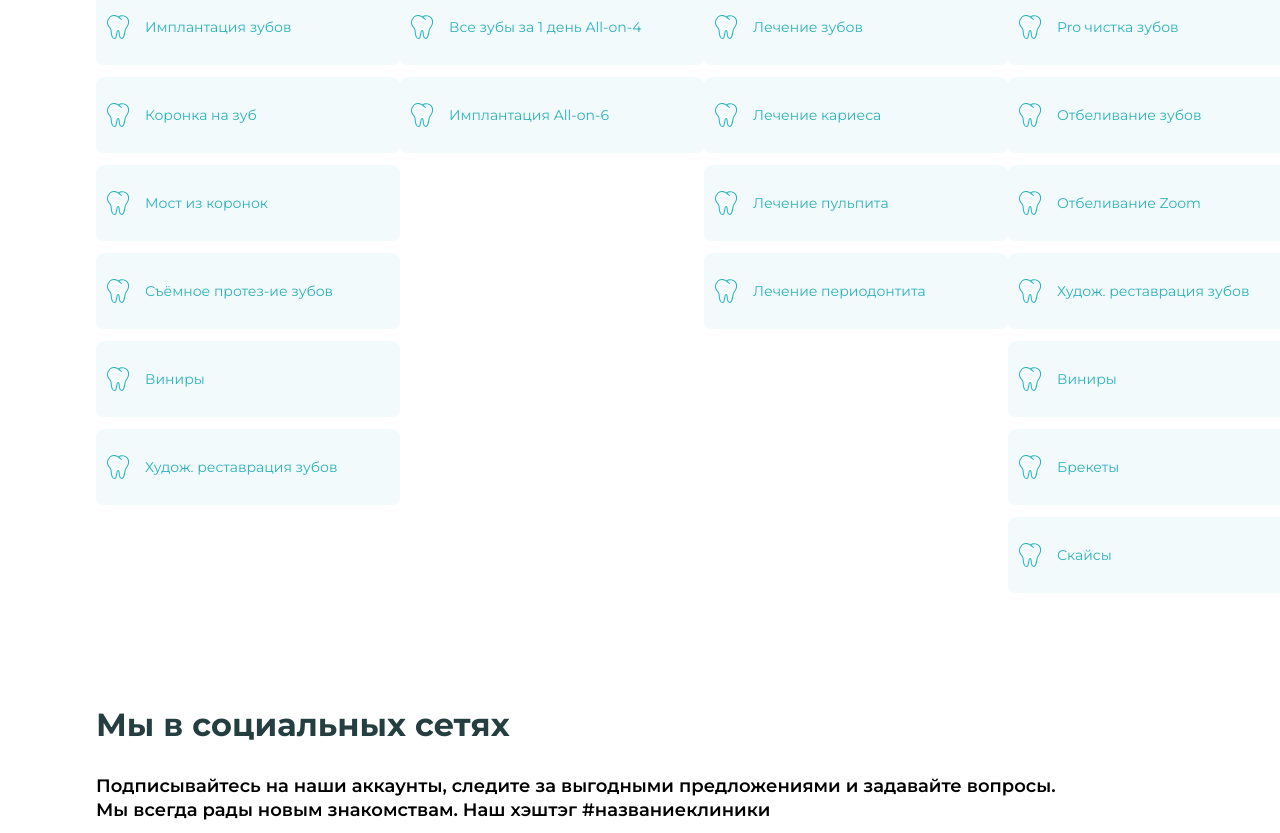
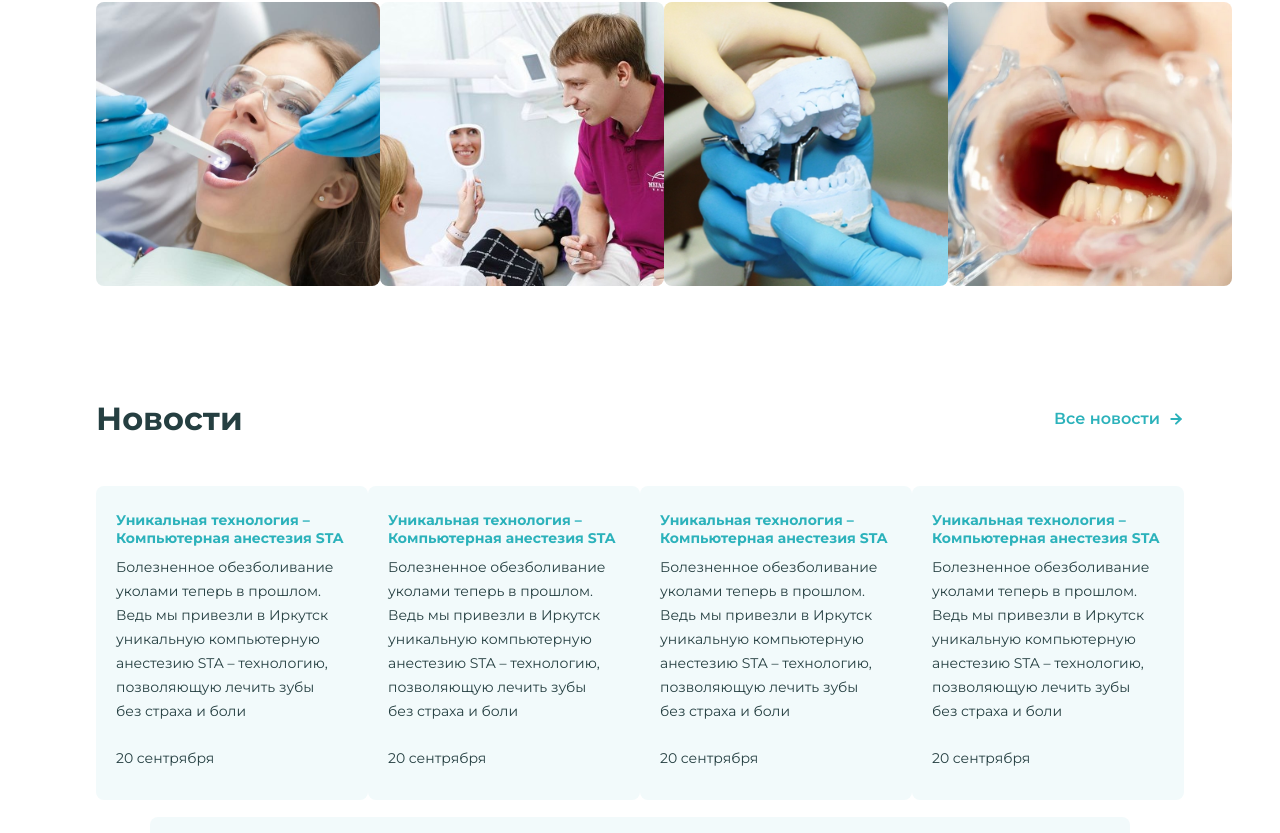
Before and after one commit to Cucumberchik/megatooth, a React (Create React App) app: page / in a window 1280 px wide. Shown: the part 907-1740 px from the top of the page. Built offline with nearby package versions, Linux system fonts and the light colour scheme.

Commit message:
finished news
News

```diff
--- a/src/components/pages/Home/Home.jsx
+++ b/src/components/pages/Home/Home.jsx
@@ -1,16 +1,16 @@
-import React from 'react'
-import { HomeSwiper } from './HomeSwiper'
-import { AboutUsOurDoctor } from './AboutUsOurDoctor'
-import Main from "../Hero/main";
-import HomeRating from "./HomeRating"
+import React from "react";
+import { HomeSwiper } from "./HomeSwiper";
+import { AboutUsOurDoctor } from "./AboutUsOurDoctor";
+import HomeRating from "./HomeRating";
 import Social from "../Social/Social";
+import News from "../News/News";
 
 export default function Home() {
     return (
         <div>
             <HomeSwiper />
-            <Main />
             <Social />
+            <News />
             <AboutUsOurDoctor />
             <HomeRating />
         </div>
--- /dev/null
+++ b/src/components/pages/News/News.jsx
@@ -0,0 +1,50 @@
+import React from "react";
+import newIcon from "./newicon.svg";
+import "./news.css";
+import NewsCard from "./Newscard";
+function News() {
+    const cardData = [
+        {
+            title: "Уникальная технология – Компьютерная анестезия STA",
+            info: "Болезненное обезболивание уколами теперь в прошлом. Ведь мы привезли в Иркутск уникальную компьютерную анестезию STA – технологию, позволяющую лечить зубы без страха и боли",
+            date: "20 сентрября",
+        },
+        {
+            title: "Уникальная технология – Компьютерная анестезия STA",
+            info: "Болезненное обезболивание уколами теперь в прошлом. Ведь мы привезли в Иркутск уникальную компьютерную анестезию STA – технологию, позволяющую лечить зубы без страха и боли",
+            date: "20 сентрября",
+        },
+        {
+            title: "Уникальная технология – Компьютерная анестезия STA",
+            info: "Болезненное обезболивание уколами теперь в прошлом. Ведь мы привезли в Иркутск уникальную компьютерную анестезию STA – технологию, позволяющую лечить зубы без страха и боли",
+            date: "20 сентрября",
+        },
+        {
+            title: "Уникальная технология – Компьютерная анестезия STA",
+            info: "Болезненное обезболивание уколами теперь в прошлом. Ведь мы привезли в Иркутск уникальную компьютерную анестезию STA – технологию, позволяющую лечить зубы без страха и боли",
+            date: "20 сентрября",
+        },
+    ];
+    return (
+        <section className="news">
+            <div className="container">
+                <div className="news__content">
+                    <div className="new__title">
+                        <h1>Новости</h1>
+                        <h4>
+                            Все новости
+                            <img src={newIcon} alt="" />
+                        </h4>
+                    </div>
+                    <div className="new__blocks">
+                        {cardData.map((el, ind) => (
+                            <NewsCard el={el} key={ind} />
+                        ))}
+                    </div>
+                </div>
+            </div>
+        </section>
+    );
+}
+
+export default News;
--- /dev/null
+++ b/src/components/pages/News/Newscard.jsx
@@ -0,0 +1,15 @@
+import React from "react";
+
+function NewsCard({ el }) {
+    return (
+        <div className="newCard">
+            <h3>{el.title}</h3>
+            <p>{el.info}</p>
+            <p>
+                <span>{el.date}</span>
+            </p>
+        </div>
+    );
+}
+
+export default NewsCard;
--- /dev/null
+++ b/src/components/pages/News/news.css
@@ -0,0 +1,54 @@
+.news {
+    margin-top: 113px;
+}
+.new__title {
+    display: flex;
+    justify-content: space-between;
+    align-items: center;
+}
+.new__title h4 {
+    display: flex;
+    gap: 8px;
+    color: rgb(44, 178, 187);
+    font-family: Montserrat;
+    font-size: 16px;
+    font-weight: 600;
+}
+.new__title h1 {
+    color: rgb(37, 63, 65);
+    font-family: Montserrat;
+    font-size: 32px;
+    font-weight: 700;
+}
+.newCard h3 {
+    margin-bottom: 8px;
+    color: rgb(44, 178, 187);
+    font-size: 14px;
+    font-weight: 700;
+    font-family: Montserrat;
+}
+.newCard p {
+    color: rgb(37, 63, 65);
+    font-family: Montserrat;
+    font-size: 14px;
+    font-weight: 400;
+    margin-bottom: 23px;
+}
+.newCard p span {
+    color: rgb(37, 63, 65);
+    font-size: 14px;
+    font-weight: 400;
+    font-family: Montserrat;
+}
+.newCard {
+    padding: 25px 20px;
+    max-width: 284px;
+    height: 264px;
+    border-radius: 8px;
+    background: rgb(242, 250, 251);
+}
+.new__blocks {
+    margin-top: 47px;
+    display: flex;
+    justify-content: space-between;
+}
```
Also changed, not shown: src/components/pages/News/newicon.svg (added).
